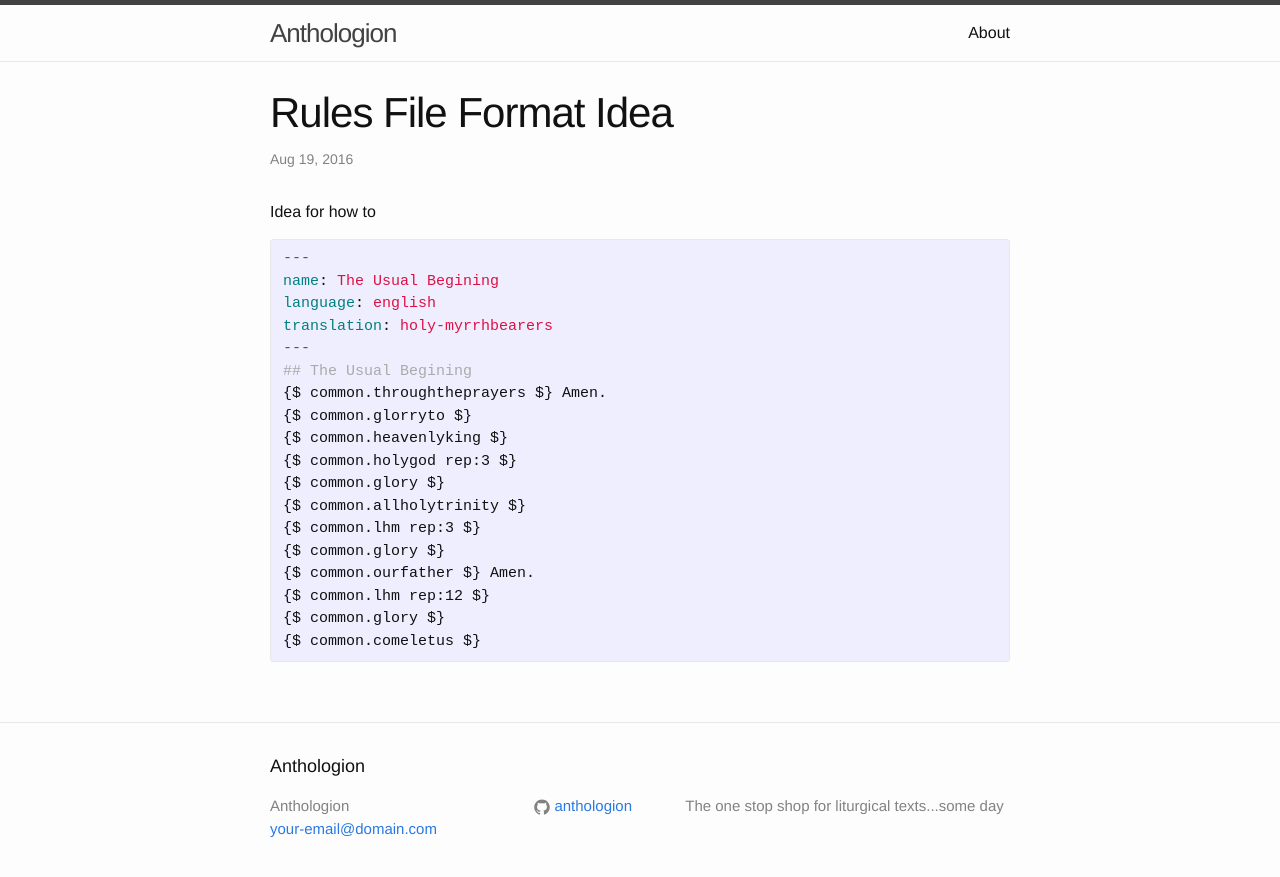
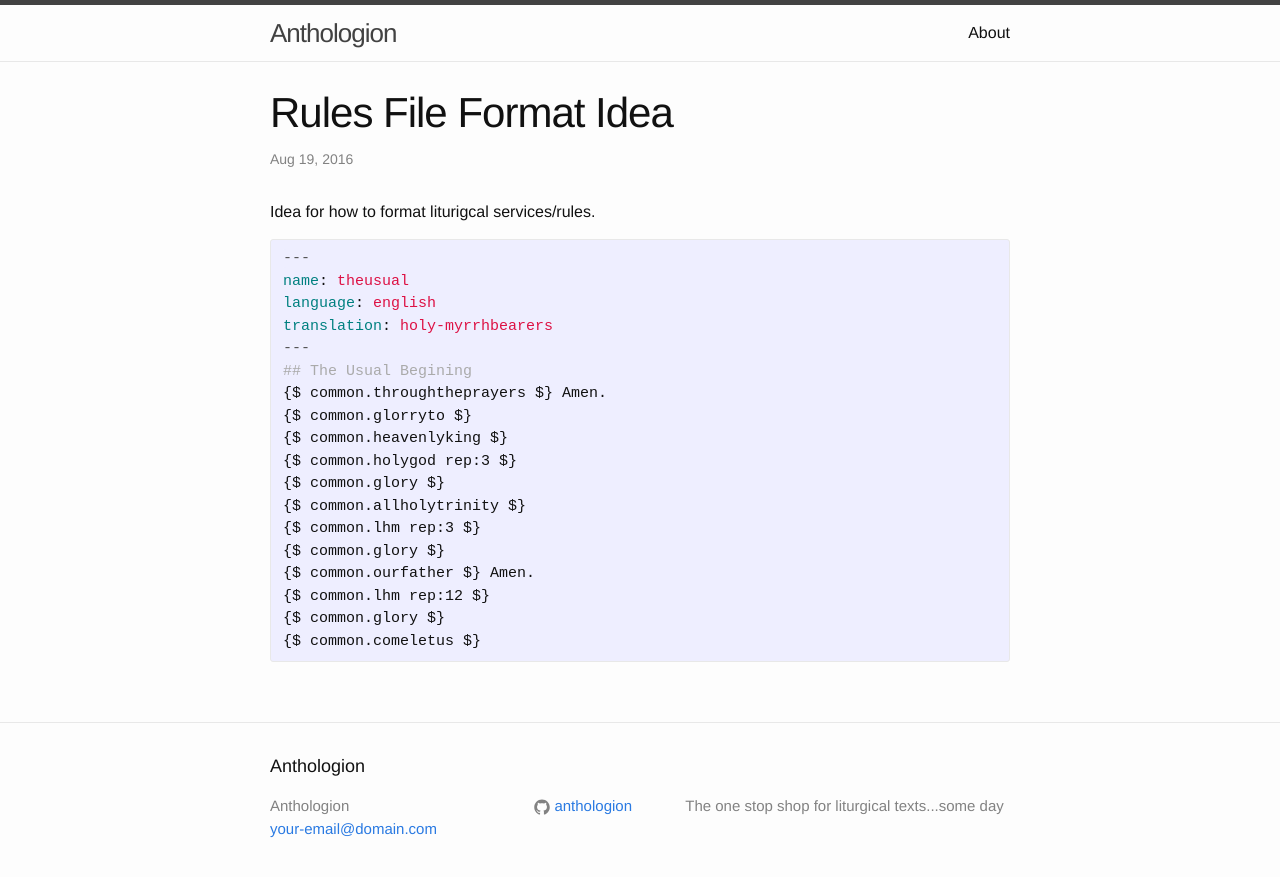
Before and after one commit to anthologion/anthologion.github.io, a Jekyll site: the page built from _posts/2016-08-19-rules-format.markdown, in a window 1280 px wide. Shown: the top 877 px of the page. Built offline with Jekyll 4.4.1, drawn with Linux system fonts in a browser that asks for light colours.

Commit message:
Idea for service rules format

```diff
--- a/_posts/2016-08-19-rules-format.markdown
+++ b/_posts/2016-08-19-rules-format.markdown
@@ -4,11 +4,11 @@ title:  "Rules File Format Idea"
 date:   2016-08-19
 categories: specification
 ---
-Idea for how to
+Idea for how to format liturigcal services/rules.
 
 {% highlight markdown %}
 ---
-name: The Usual Begining
+name: theusual
 language: english
 translation: holy-myrrhbearers
 ---
```
